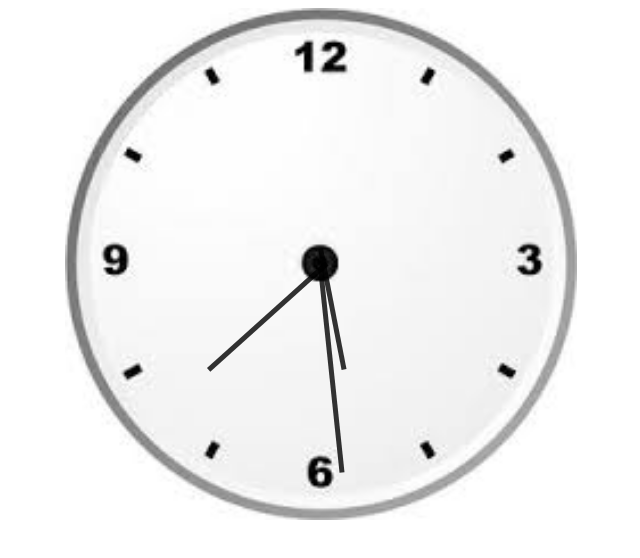
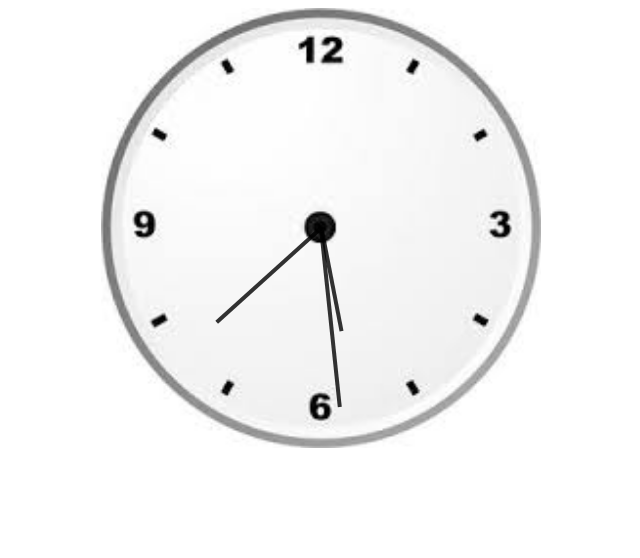
Before and after one commit to manishgupta416/analog-clock-using--js, a plain HTML site: page index.html in a window 1280 px wide. Shown: the whole page, without its empty margins (319-959 px from the left). Drawn offline with Linux system fonts and the light colour scheme.

Commit message:
some changes

```diff
--- a/style.css
+++ b/style.css
@@ -2,8 +2,10 @@
 #clockContainer{
     position: relative;
     margin: auto;
-    height: 40vw;
-    width: 40vw;
+    /* height: 40vw;
+    width: 40vw; */
+    height: 440px;
+    width: 440px;
     background-color: brown;
     background: url(images.png) no-repeat;
     background-size: 100%;
@@ -20,17 +22,18 @@
 
     width: 1%;
     height: 24%;
-    top: 23%;
+    top: 26%;
     left: 49.5%;
     opacity: 0.8;
+    /* display: none; */
 
 }
 
 #minute{
     width: 1%;
-    height: 31%;
-    top: 19%;
-    left: 50.5%;
+    height: 32%;
+    top: 18%;
+    left: 49.5%;
     opacity: 0.8;
     /* display: none; */
 
@@ -42,5 +45,5 @@
     top: 11%;
     left: 49.5%;
     opacity: 0.8;
-    /* display: none; */
+
 }
```
